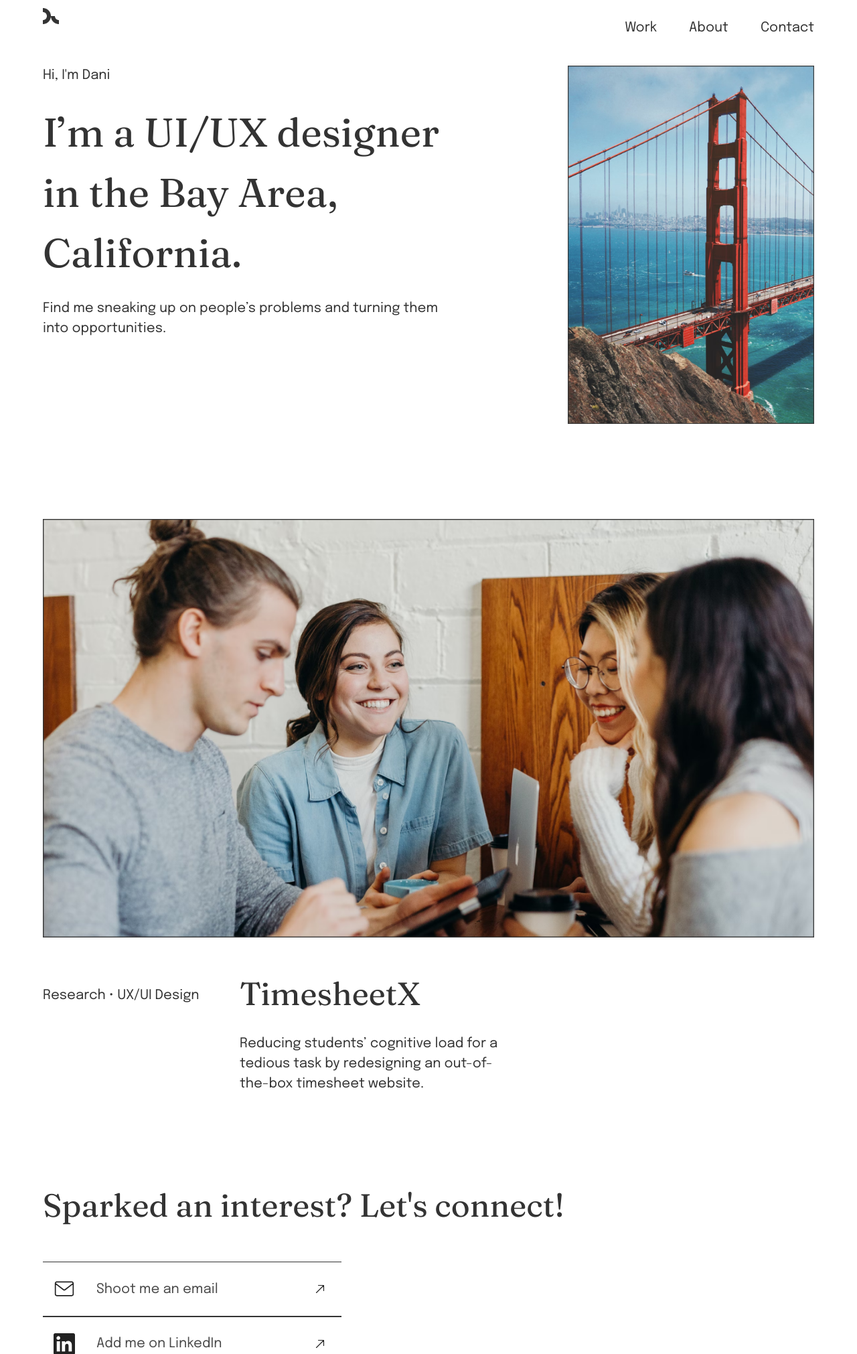
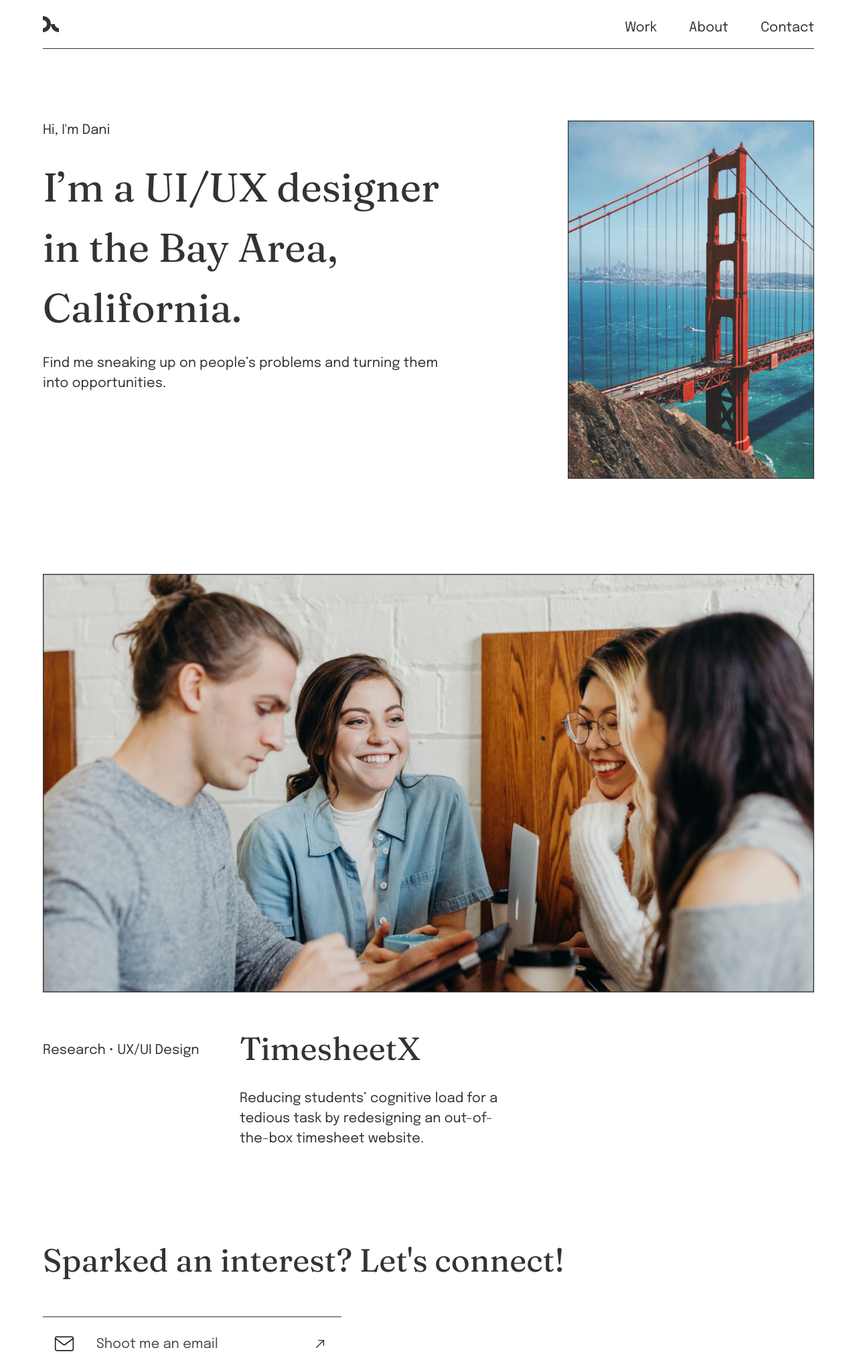
Before and after one commit to hoanhan101/dani, a FastAPI app: page / in a window 1280 px wide. Shown: the top 2022 px of the page at 67% size. Run offline with FastAPI, Linux system fonts and the light colour scheme; some libraries are stand-ins or nearby versions.

Commit message:
Add missing border to navbar

```diff
--- a/static/css/styles.css
+++ b/static/css/styles.css
@@ -10,6 +10,10 @@
 
 a:hover {
     color: #ef4423;
+}
+
+.nav-underline {
+    border-bottom: 1.5px solid #333333;
 }
 
 .content ul {
--- a/templates/base.html
+++ b/templates/base.html
@@ -22,12 +22,12 @@
     </head>
     <body>
         <nav
-            class="navbar py-3 is-fixed-top"
+            class="navbar pt-3 is-fixed-top"
             role="navigation"
             aria-label="main navigation"
         >
-            <div class="container">
-                <div class="pl-3 navbar-brand">
+            <div class="container pb-2 nav-underline">
+                <div class="pl-3 pt-3 navbar-brand">
                     <a href="/">
                         <img
                             class="image is-24x24"
--- a/templates/index.html
+++ b/templates/index.html
@@ -1,4 +1,5 @@
 {% extends "base.html" %} {% block content %}
+<div class="container"><hr class="hr-section" /></div>
 <div class="container">
     <div class="columns">
         <div class="column is-two-thirds">
```
